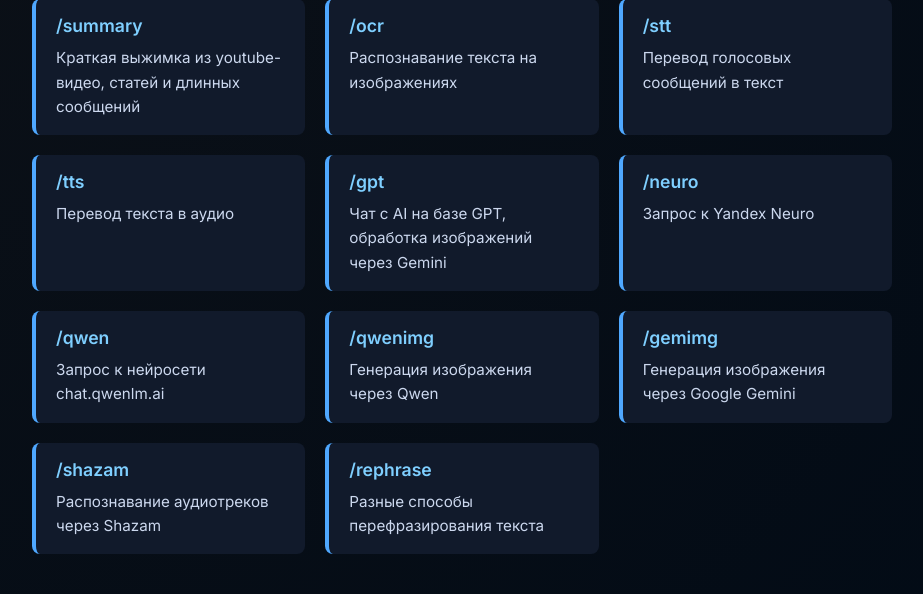
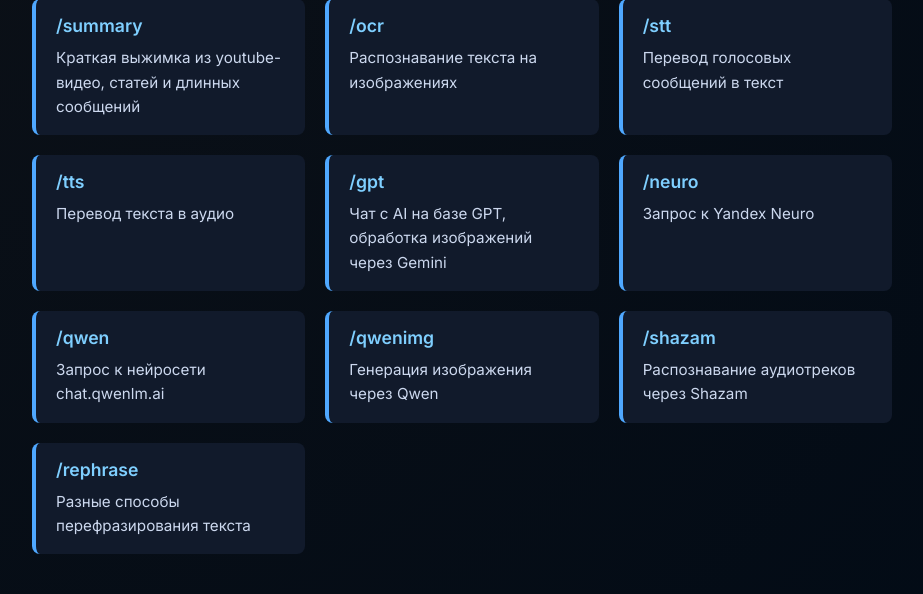
Before and after one commit to MyHoldFast/uebekbot, a Python web app: template templates/index.html in a window 1280 px wide. Shown: the part 332-926 px from the top of the page, without its empty margins (178-1101 px from the left). Run offline with Jinja, Linux system fonts and the light colour scheme; the template is opened without the code that fills it, so the values that code supplies are empty.

Commit message:
update readme

```diff
--- a/templates/index.html
+++ b/templates/index.html
@@ -154,7 +154,6 @@
       <div class="command-card"><div class="command-name">/neuro</div><div class="command-desc">Запрос к Yandex Neuro</div></div>
       <div class="command-card"><div class="command-name">/qwen</div><div class="command-desc">Запрос к нейросети chat.qwenlm.ai</div></div>
       <div class="command-card"><div class="command-name">/qwenimg</div><div class="command-desc">Генерация изображения через Qwen</div></div>
-      <div class="command-card"><div class="command-name">/gemimg</div><div class="command-desc">Генерация изображения через Google Gemini</div></div>
       <div class="command-card"><div class="command-name">/shazam</div><div class="command-desc">Распознавание аудиотреков через Shazam</div></div>
       <div class="command-card"><div class="command-name">/rephrase</div><div class="command-desc">Разные способы перефразирования текста</div></div>
     </div>
```
Also changed, not shown: README.md, README_RU.md.
